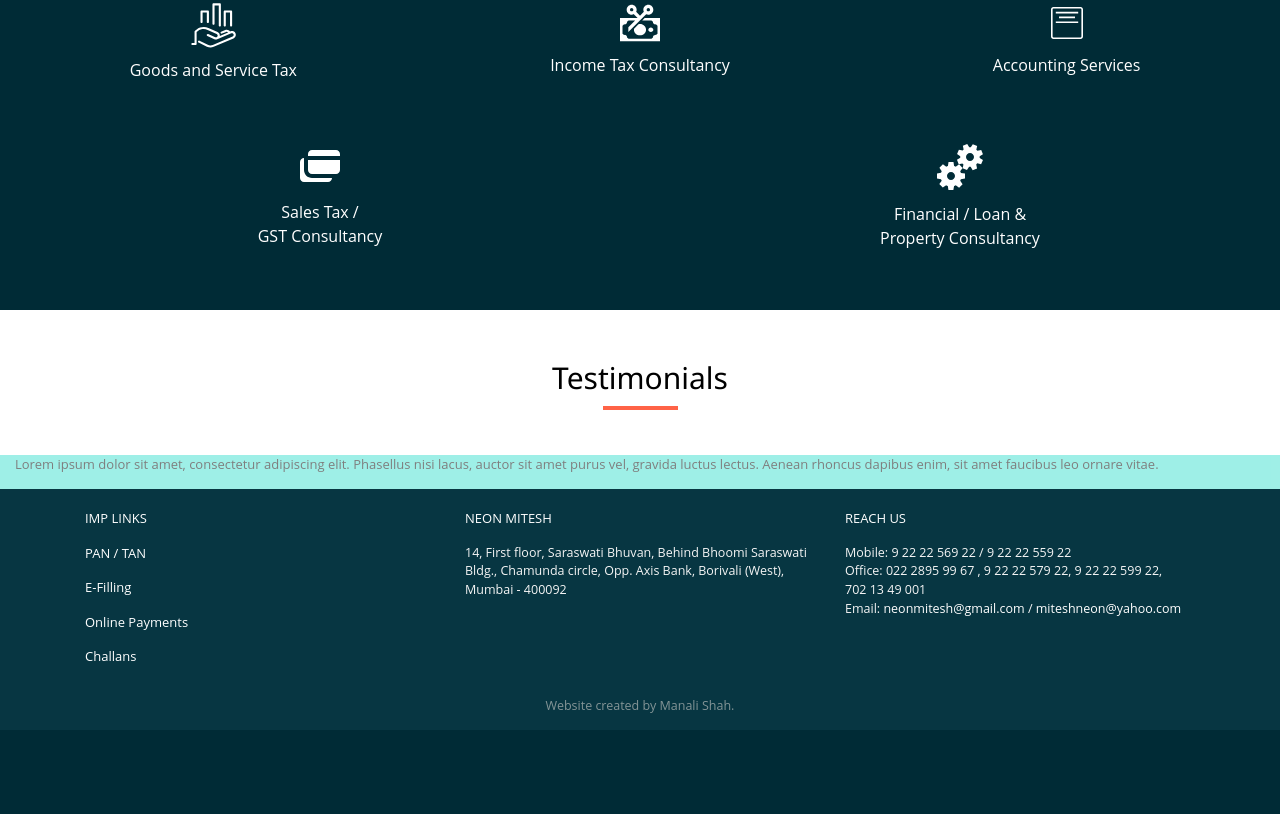
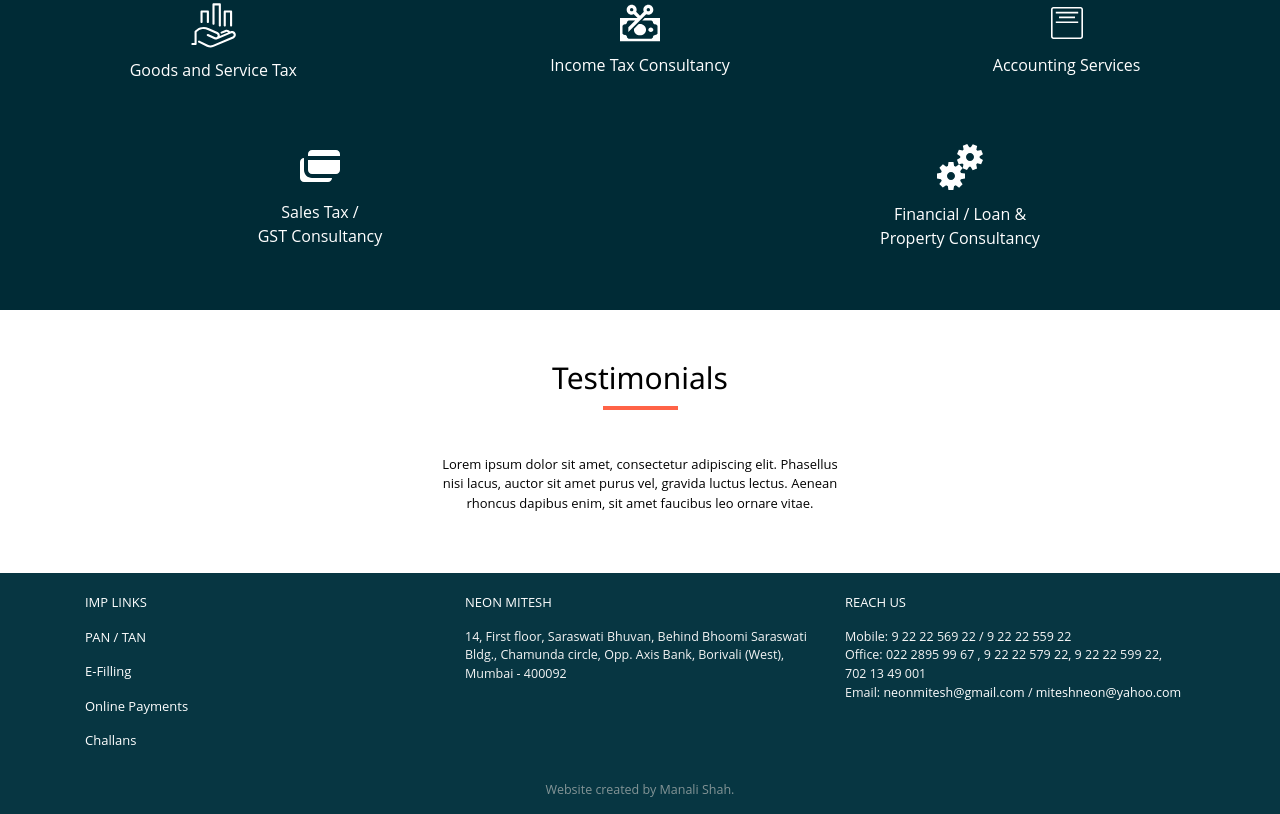
Before and after one commit to manalishah09/NEON-website, a plain HTML site: page index.html in a window 1280 px wide. Shown: the part 1189-2003 px from the top of the page. Before the commit the page ends 1919 px from the top, so only its background shows below. Drawn offline with nearby package versions, Linux system fonts and the light colour scheme.

Commit message:
Testimonial added

```diff
--- a/index.html
+++ b/index.html
@@ -107,9 +107,11 @@
     }
     .quote-slider{
       text-align: center !important;
-      background-color: turquoise;
-      opacity: 0.5;
+
+
       align-self: center;
+
+
     }
 
 
@@ -285,25 +287,29 @@ style=" fill:#000000;"><g fill="none" fill-rule="nonzero" stroke="none" stroke-w
 
   </div>
   <div class="row">
-  <div class="col-12 justify-content-center quote-slider">
+    <div class="col-md-4">
+
+    </div>
+  <div class="col-md-4 col-sm-12 quote-slider justify-content-center mb-5">
     <div class="carousel slide" data-ride="carousel" id="myslider" data-interval="4000">
       <!-- <ul class="carousel-indicators">
         <li data-target="#myslider" data-slide-to="0" class="active"></li>
         <li data-target="#myslider" data-slide-to="1"></li>
         <li data-target="#myslider" data-slide-to="2"></li>
       </ul> -->
-      <div class="carousel-inner justify-content-center">
+      <div class="carousel-inner">
 
-         <blockquote class="block-content">Lorem ipsum dolor sit amet, consectetur adipiscing elit. Phasellus nisi lacus, auctor sit amet purus vel, gravida luctus lectus. Aenean rhoncus dapibus enim, sit amet faucibus leo ornare vitae.
-
-        </blockquote>
-        </div>
-        <div class="carousel-item">
+        <div class="carousel-item active block-content quote-slider">
           <blockquote>Lorem ipsum dolor sit amet, consectetur adipiscing elit. Phasellus nisi lacus, auctor sit amet purus vel, gravida luctus lectus. Aenean rhoncus dapibus enim, sit amet faucibus leo ornare vitae.
 
           </blockquote>
         </div>
-        <div class="carousel-item">
+        <div class="carousel-item block-content quote-slider">
+          <blockquote>Lorem ipsum dolor sit amet, consectetur adipiscing elit. Phasellus nisi lacus, auctor sit amet purus vel, gravida luctus lectus. Aenean rhoncus dapibus enim, sit amet faucibus leo ornare vitae.
+
+          </blockquote>
+        </div>
+        <div class="carousel-item block-content quote-slider">
           <blockquote>Lorem ipsum dolor sit amet, consectetur adipiscing elit. Phasellus nisi lacus, auctor sit amet purus vel, gravida luctus lectus. Aenean rhoncus dapibus enim, sit amet faucibus leo ornare vitae.
 
           </blockquote>
@@ -311,6 +317,9 @@ style=" fill:#000000;"><g fill="none" fill-rule="nonzero" stroke="none" stroke-w
       </div>
 
     </div>
+  </div>
+  <div class="col-md-4">
+
   </div>
   </div>
 
```
